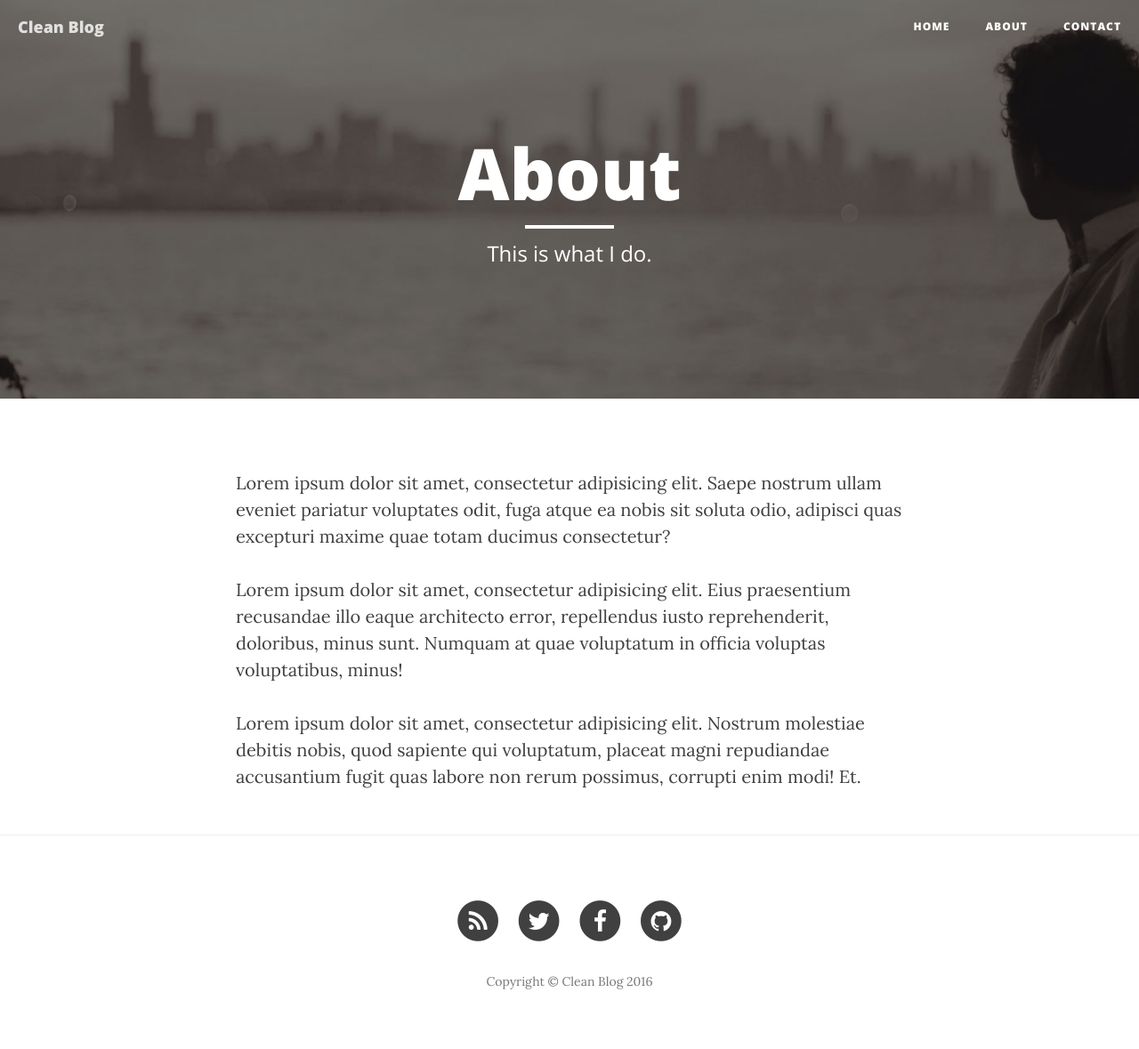
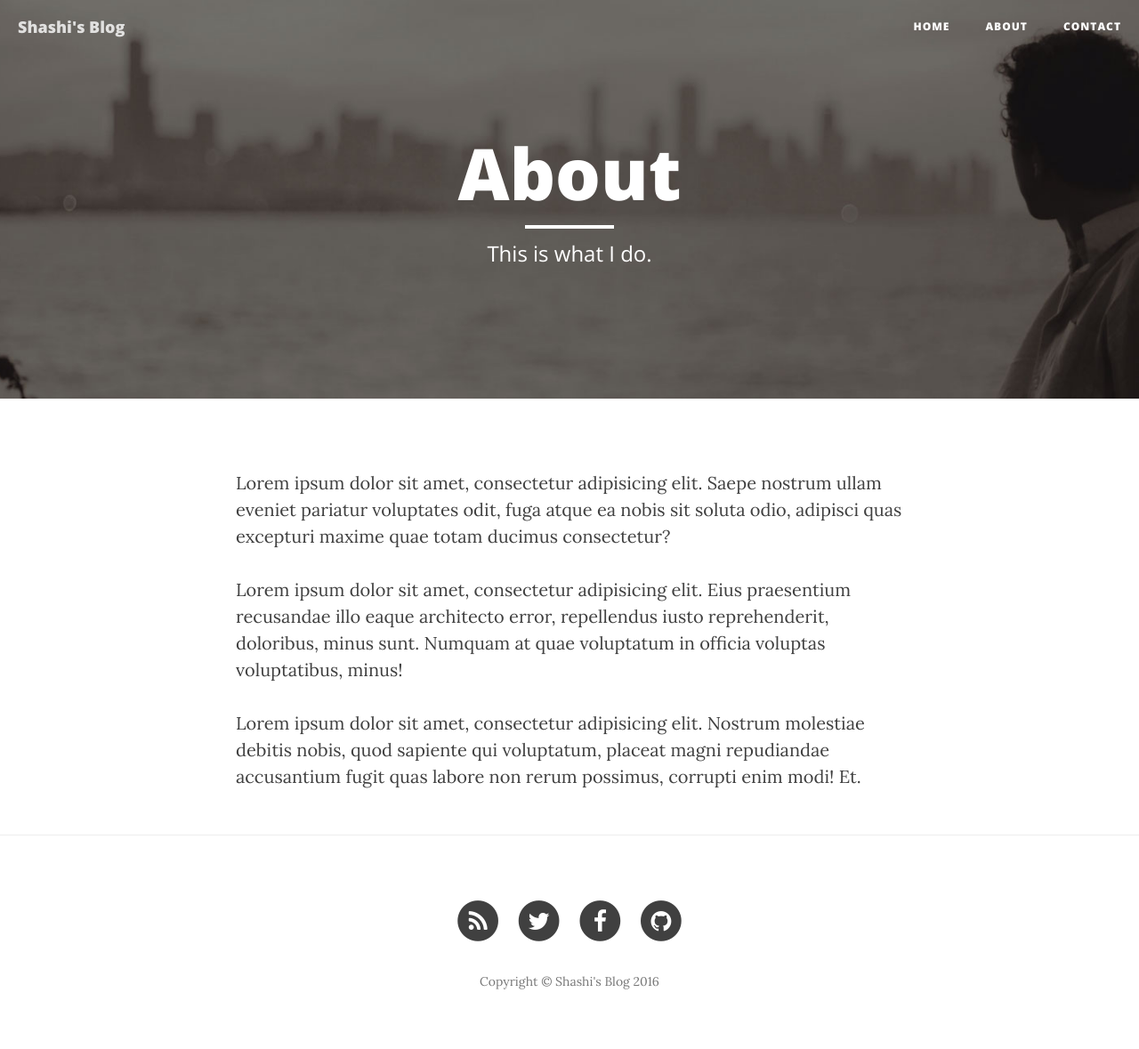
Before and after one commit to shashi-dokania/shashi-dokania.github.io, a Jekyll site: the page built from about.html, in a window 1280 px wide. Shown: the whole page at 89% size. Built offline with Jekyll 4.4.1, drawn with Linux system fonts in a browser that asks for light colours; nearby versions of some CDN libraries; some of the changed lines change nothing that is shown.

Commit message:
edit details

```diff
--- a/_config.yml
+++ b/_config.yml
@@ -1,13 +1,13 @@
 # Site settings
-title: Clean Blog
+title: Shashi's Blog
 header-img: img/home-bg.jpg
-email: your-email@yourdomain.com
+email: shashi.dokania@gmail.com
 description: "Write your site description here. It will be used as your sites meta description as well!"
 baseurl: ""
-url: "http://yourdomain.com"
-twitter_username: SBootstrap
-github_username:  davidtmiller
-facebook_username:  IronSummitMedia
+url: "http://shashi-dokania.github.io"
+twitter_username: sdokania
+github_username:  shashi-dokania
+facebook_username:  shashi.d.prasad
 
 # Build settings
 markdown: kramdown
```
